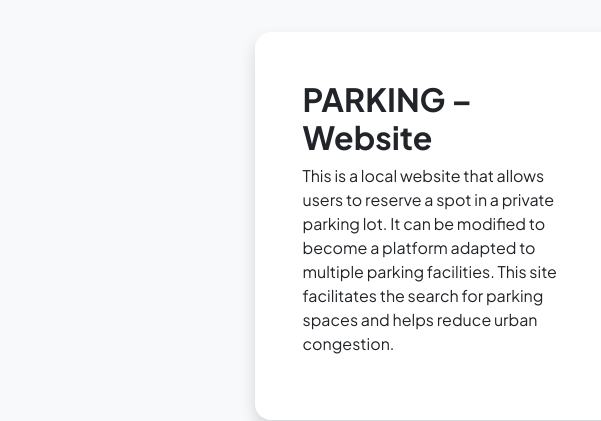
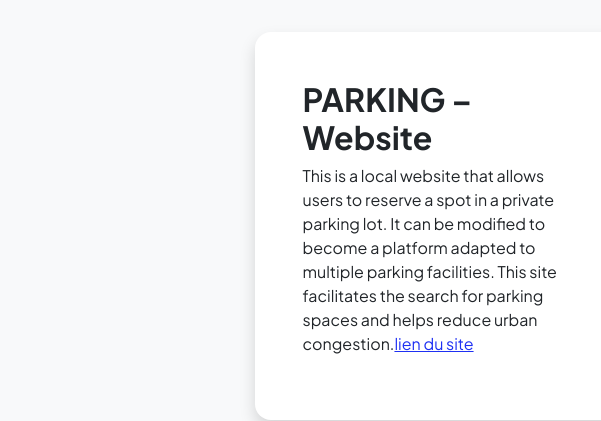
Before and after one commit to chaima25634/Mon-cv, a plain HTML site: page docs/projects.html in a window 1280 px wide. Shown: the part 194-615 px from the top of the page, 0-601 px from the left. Drawn offline with nearby package versions, Linux system fonts and the light colour scheme; grey boxes are pictures that could not be loaded.

Commit message:
projects.html
Signed-off-by: chaima25634 <chaimamkaouar77@gmail.com>

```diff
--- a/docs/projects.html
+++ b/docs/projects.html
@@ -48,7 +48,7 @@
                                     <div class="d-flex align-items-center">
                                         <div class="p-5">
                                             <h2 class="fw-bolder">PARKING – Website</h2>
-                                            <p>        This is a local website that allows users to reserve a spot in a private parking lot. It can be modified to become a platform adapted to multiple parking facilities. This site facilitates the search for parking spaces and helps reduce urban congestion.
+                                            <p>        This is a local website that allows users to reserve a spot in a private parking lot. It can be modified to become a platform adapted to multiple parking facilities. This site facilitates the search for parking spaces and helps reduce urban congestion.<a href="https://chaima25634.github.io/ppppppp/">lien du site</a>
 
 
                                         </p>
```
